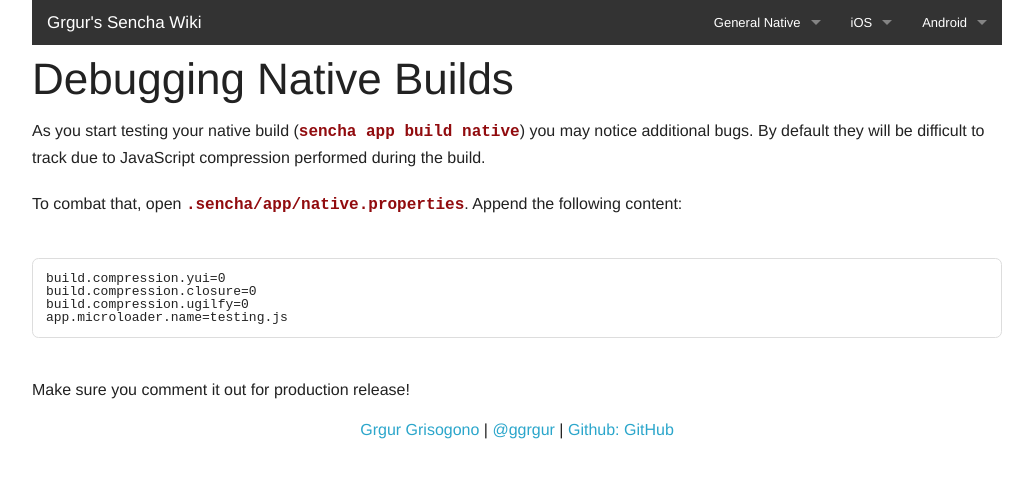
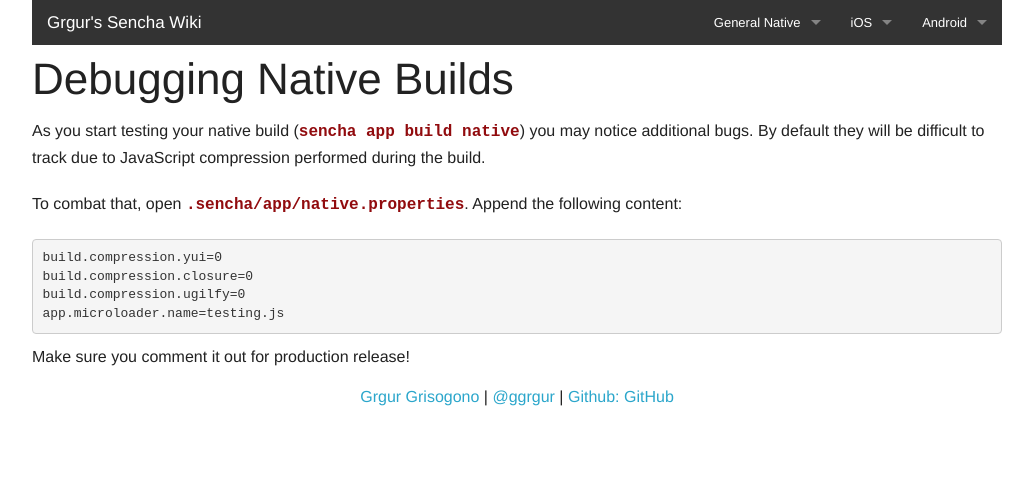
Before and after one commit to grgur/SenchaWiki, a Jekyll site: the page built from native/debugging_js.md, in a window 1280 px wide. Shown: the top 478 px of the page, without its empty margins (123-1156 px from the left). Built offline with Jekyll 4.4.1, drawn with Linux system fonts in a browser that asks for light colours.

Commit message:
Better pre styling

```diff
--- a/assets/css/pygments.css
+++ b/assets/css/pygments.css
@@ -60,4 +60,16 @@
 .il { color: #009999 } /* Literal.Number.Integer.Long */
 code {font-family: monospace;}
 pre code {font-family: inherit; font-weight: normal; color: inherit;}
-pre {margin: 3em 0;border: 1px solid rgb(221, 221, 221);padding: 1em;border-radius: 0.5em;}
+pre {
+	display: block;
+padding: 9.5px;
+margin: 0 0 10px;
+font-size: 13px;
+line-height: 1.428571429;
+color: #333;
+word-break: break-all;
+word-wrap: break-word;
+background-color: #f5f5f5;
+border: 1px solid #ccc;
+border-radius: 4px;
+}
```
